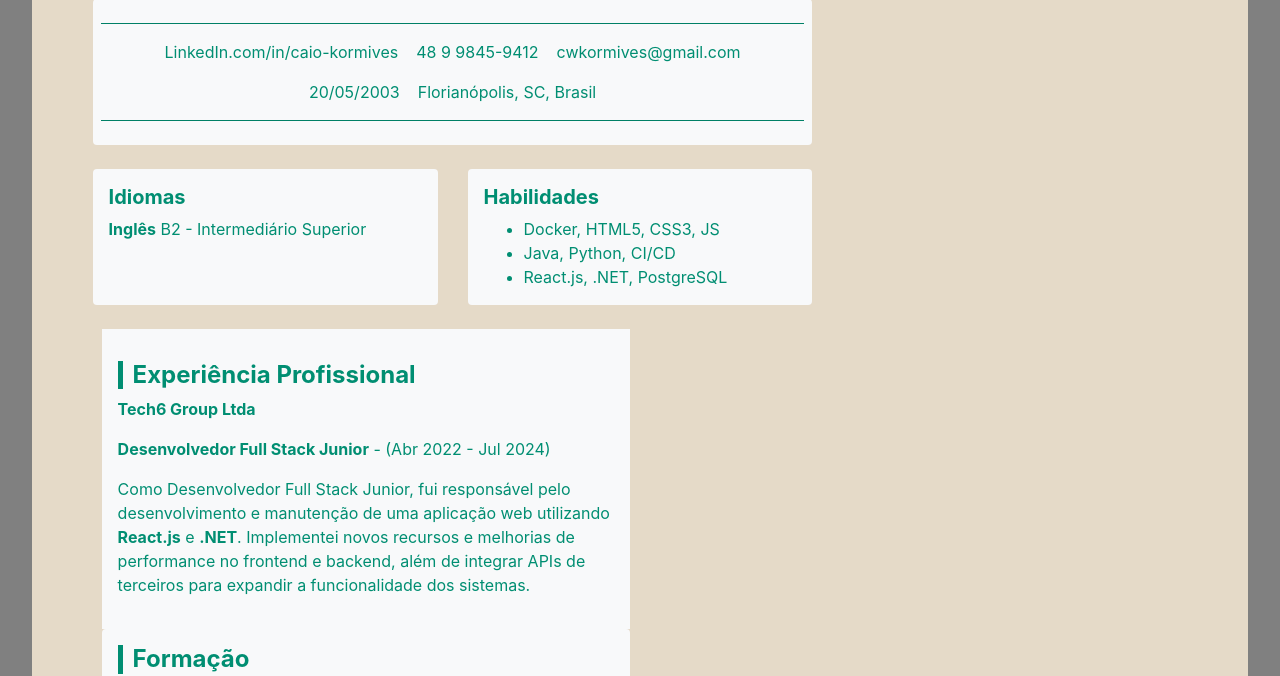
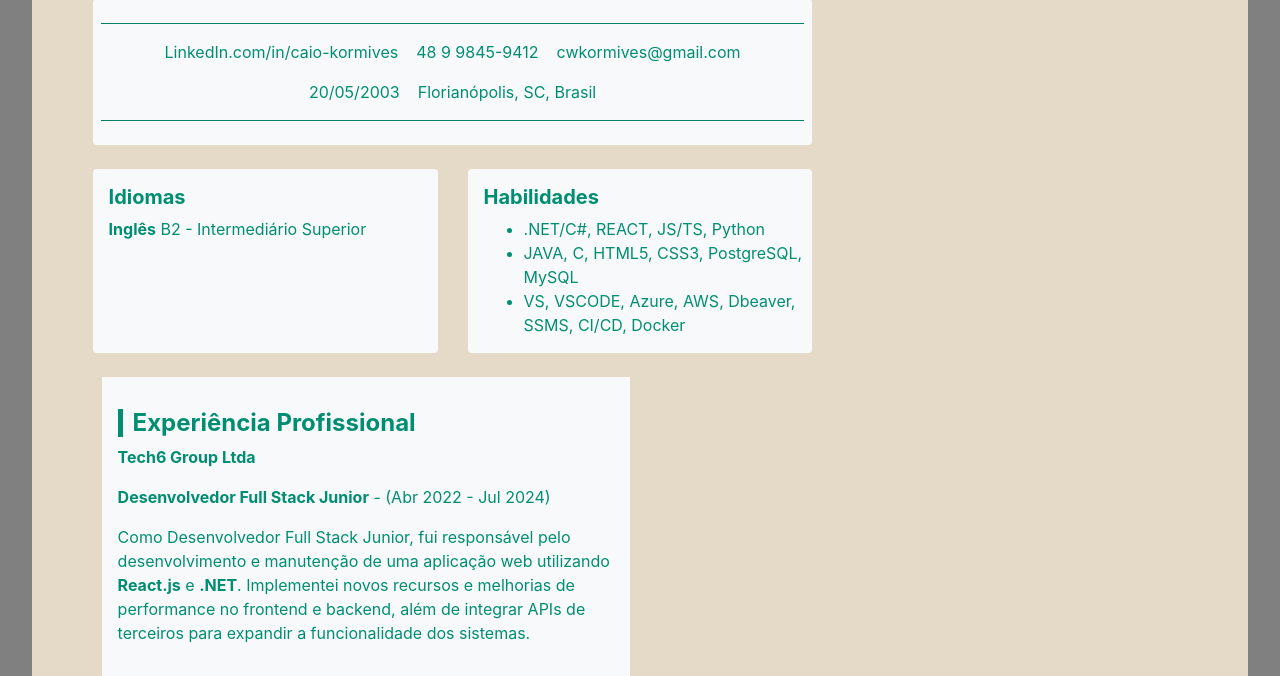
Before and after one commit to xxcaioken/portfolio, a Django app: page /about/ in a window 1280 px wide. Shown: the part 676-1352 px from the top of the page. Run offline with Django 5.2, Linux system fonts and the light colour scheme; some libraries are stand-ins or nearby versions.

Commit message:
Fix: adjust habilitys

```diff
--- a/about/templates/about/index.html
+++ b/about/templates/about/index.html
@@ -72,9 +72,9 @@
               <div class="bg-light rounded flex-fill" style="padding: 1rem 0 0 1rem;">
                 <h5 class="font-weight-bold">Habilidades</h5>
                 <ul>
-                  <li>Docker, HTML5, CSS3, JS</li>
-                  <li>Java, Python, CI/CD</li>
-                  <li>React.js, .NET, PostgreSQL</li>
+                  <li>.NET/C#, REACT, JS/TS, Python</li>
+                  <li>JAVA, C, HTML5, CSS3, PostgreSQL, MySQL </li>
+                  <li>VS, VSCODE, Azure, AWS, Dbeaver, SSMS, CI/CD, Docker</li>
                 </ul>
               </div>
             </div>
```
